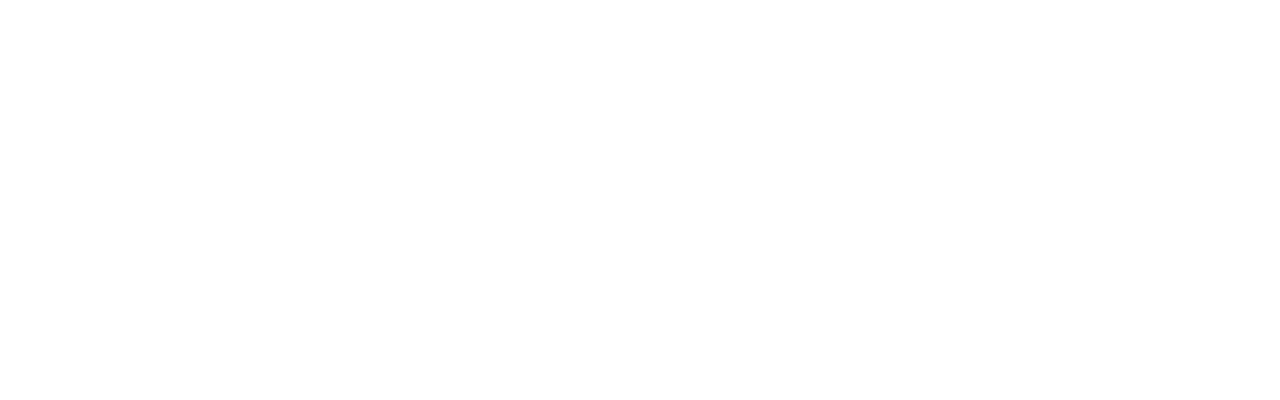
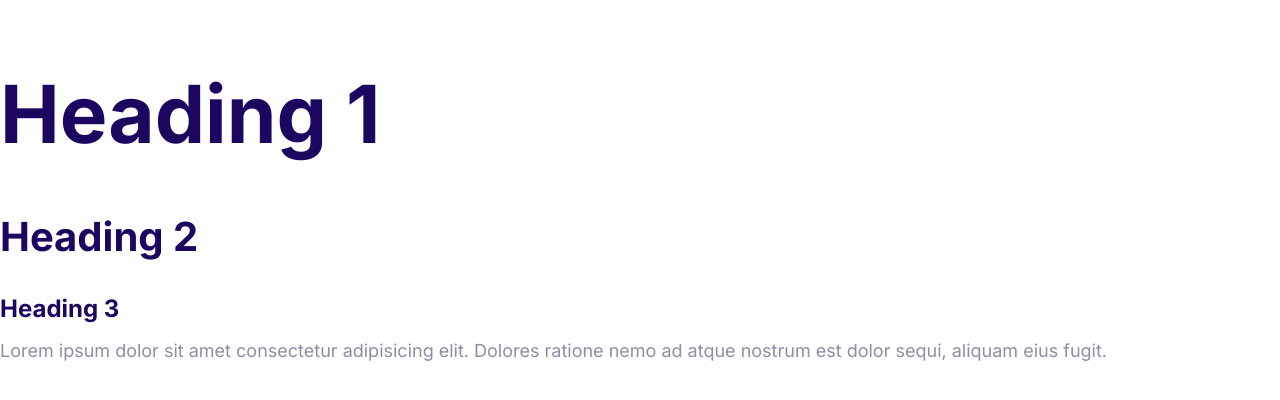
Before and after one commit to MaximEsin/Moshify, a plain HTML site: page index.html in a window 1280 px wide. Drawn offline with Linux system fonts and the light colour scheme.

Commit message:
Typography set up

```diff
--- a/CSS/styles.css
+++ b/CSS/styles.css
@@ -5,3 +5,46 @@
   --color-headings: #1b0760;
   --color-body: #918ca4;
 }
+html {
+  /* 62,5% of 16px is 10px */
+  font-size: 62.5%;
+}
+body {
+  font-family: Inter, Arial, Helvetica, sans-serif;
+  font-size: 2.4rem;
+  line-height: 1.5;
+  color: var(--color-body);
+}
+h1,
+h2,
+h3 {
+  color: var(--color-headings);
+  margin-bottom: 1rem;
+}
+h1 {
+  /* 1 x font size of the html element */
+  font-size: 7rem;
+}
+h2 {
+  font-size: 4rem;
+}
+h3 {
+  font-size: 3rem;
+}
+p {
+  margin-top: 0;
+}
+@media screen and (min-width: 1024px) {
+  body {
+    font-size: 1.8rem;
+  }
+  h1 {
+    font-size: 8rem;
+  }
+  h2 {
+    font-size: 4rem;
+  }
+  h3 {
+    font-size: 2.4rem;
+  }
+}
--- a/index.html
+++ b/index.html
@@ -8,5 +8,19 @@
     <link rel="stylesheet" href="/CSS/normalize.css" />
     <link rel="stylesheet" href="/CSS/styles.css" />
   </head>
-  <body></body>
+  <body>
+    <link rel="preconnect" href="https://fonts.googleapis.com" />
+    <link rel="preconnect" href="https://fonts.gstatic.com" crossorigin />
+    <link
+      href="https://fonts.googleapis.com/css2?family=Inter:wght@400;700&display=swap"
+      rel="stylesheet"
+    />
+    <h1>Heading 1</h1>
+    <h2>Heading 2</h2>
+    <h3>Heading 3</h3>
+    <p>
+      Lorem ipsum dolor sit amet consectetur adipisicing elit. Dolores ratione
+      nemo ad atque nostrum est dolor sequi, aliquam eius fugit.
+    </p>
+  </body>
 </html>
```
